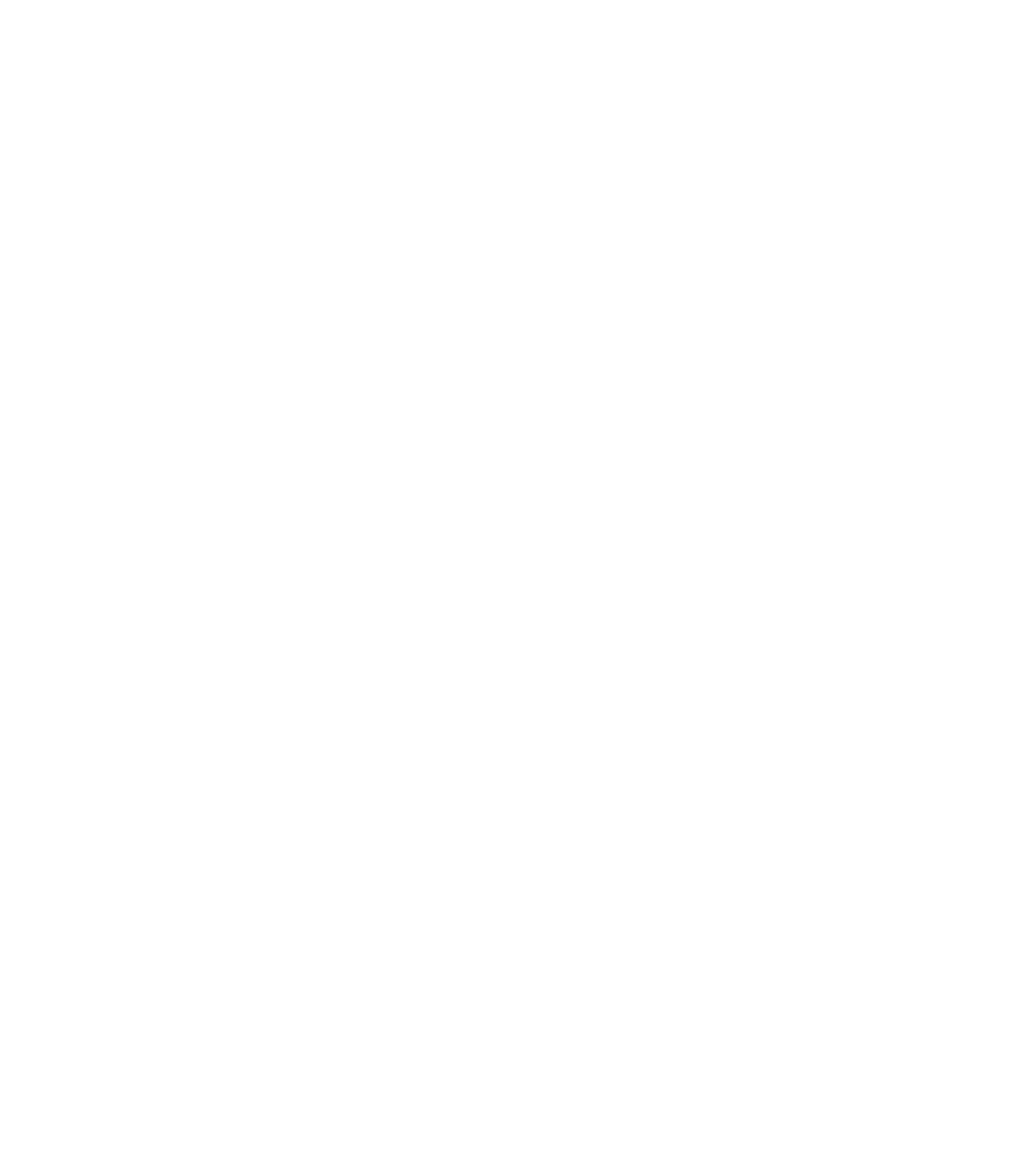
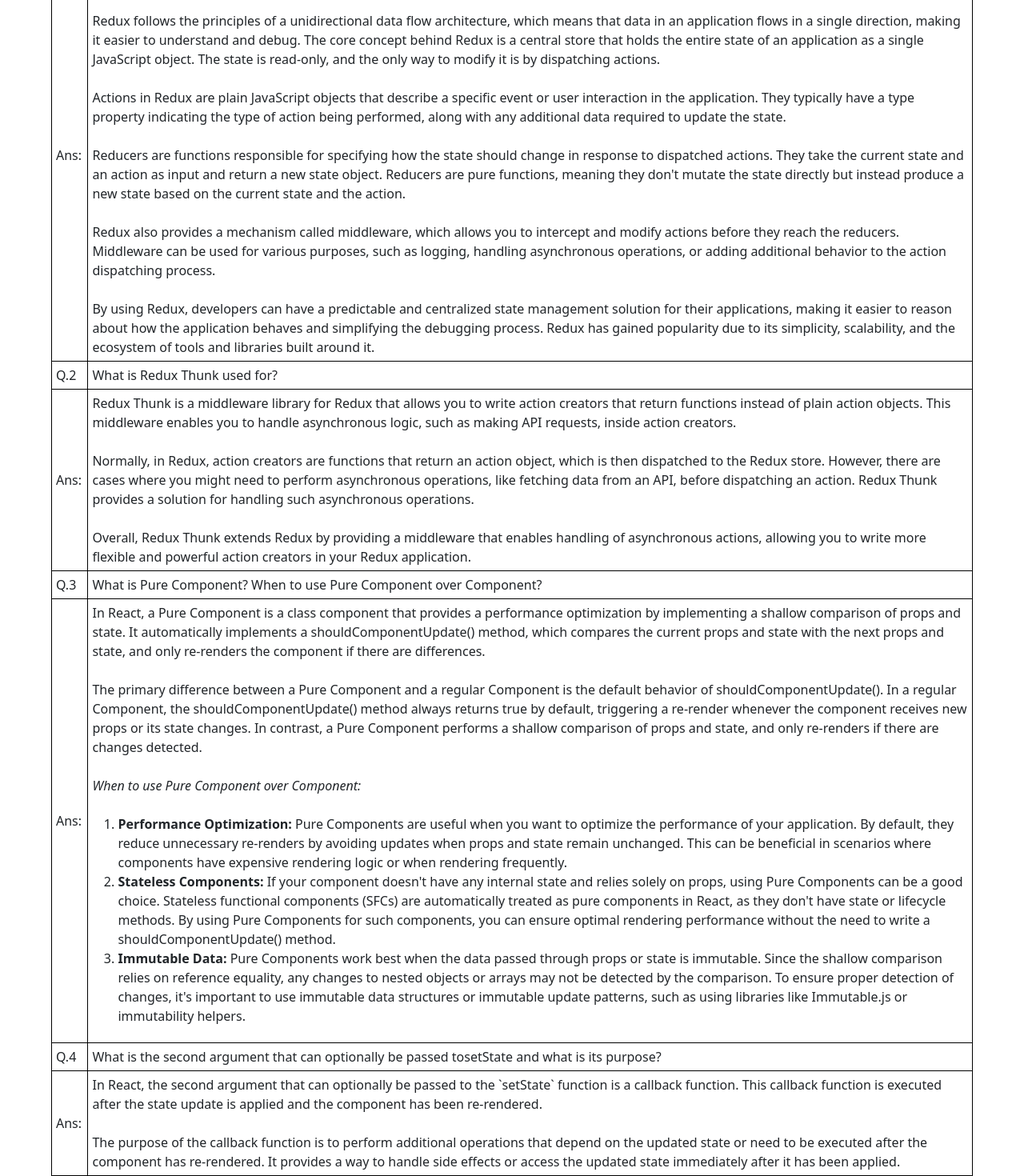
Before and after one commit to hunainchhipa/tops_react_assignment, a React (Create React App) app in the folder react_assignment/: page / in a window 1280 px wide. Shown: the part 9699-11169 px from the top of the page at 80% size. Before the commit the page ends 9671 px from the top, so only its background shows below. Built offline with nearby package versions, Linux system fonts and the light colour scheme.

Commit message:
Assignment Module-7 Completed

```diff
--- a/react_assignment/src/Component/ReactAssignment.jsx
+++ b/react_assignment/src/Component/ReactAssignment.jsx
@@ -66,7 +66,6 @@
           <tr>
             <td>Ans:</td>
             <td>
-              {" "}
               <p>
                 ReactJS and NodeJS are both JavaScript technologies. But the
                 uses of NodeJS and ReactJS are entirely different. NodeJS is a
@@ -83,7 +82,7 @@
                 can fast build complex and scalable web apps. Node is the most
                 popular platform for hosting and running web servers for React
                 apps.
-              </p>{" "}
+              </p>
             </td>
           </tr>
           <tr>
@@ -366,13 +365,13 @@
                 into projects with a single command effortless. <br /> <br />
                 <u>
                   <i>npm install -g create-react-app</i>
-                </u>{" "}
+                </u>
                 <br /> <br />
-                Use the following command to verify the installation. <br />{" "}
+                Use the following command to verify the installation. <br />
                 <br />
                 <u>
                   <i>create-react-app --version</i>
-                </u>{" "}
+                </u>
                 <br /> Here is the output <br />
                 <img
                   src="https://res.cloudinary.com/lwgatsby/f_auto/www/uploads/2023/03/image04-create-react-app-version-ouput-min.png"
@@ -391,30 +390,30 @@
                 new folder is myfirstreactapp. <br /> <br />
                 <u>
                   <i>mkdir myfirstreactapp</i>
-                </u>{" "}
+                </u>
                 <br /> <br /> After that, move inside that folder by running the
                 cd command followed by the folder name. <br /> <br />
                 <u>
                   <i>cd myfirstreactapp</i>
-                </u>{" "}
+                </u>
                 <br /> <br /> Here is the output. <br />
                 <img
                   src="https://res.cloudinary.com/lwgatsby/f_auto/www/uploads/2023/03/image05-mkdir-and-cd-to-React-app-output-min.png"
                   alt=""
-                />{" "}
+                />
                 <br /> <br />
                 Once inside your new folder, run the following command. It
                 installs all the required dependencies and creates a new folder
-                for your React app. For this tutorial, the name is yourfirstapp.{" "}
+                for your React app. For this tutorial, the name is yourfirstapp.
                 <br /> <br />
                 <u>
                   <i>create-react-app yourfirstapp</i>
-                </u>{" "}
+                </u>
                 <br /> <br />
                 <img
                   src="https://res.cloudinary.com/lwgatsby/f_auto/www/uploads/2023/03/image06-launch-create-react-app-and-name-it-min.png"
                   alt=""
-                />{" "}
+                />
                 <br /> If everything is successful, you will see a similar
                 output as below. <br />
                 <img
@@ -429,22 +428,22 @@
                 Move inside the newly created app folder. Again, this tutorial’s
                 app is yourfirstapp. Do this by running the cd yourfirstapp
                 command. Once inside your new React development environment,
-                start your first app by running the following command. <br />{" "}
+                start your first app by running the following command. <br />
                 <br />
                 <u>
                   <i>npm start</i>
-                </u>{" "}
+                </u>
                 <br />
                 <img
                   src="https://res.cloudinary.com/lwgatsby/f_auto/www/uploads/2023/03/image08-npm-start-output-min.png"
                   alt=""
-                />{" "}
+                />
                 <br /> If everything goes well, you will see a new tab with the
                 React logo opened in your default browser. <br />
                 <img
                   src="https://res.cloudinary.com/lwgatsby/f_auto/www/uploads/2023/03/image09-React.js-screen-in-browser-min.png"
                   alt=""
-                />{" "}
+                />
                 <br /> You are ready to start coding in your newly created React
                 development environment.
               </p>
@@ -462,7 +461,7 @@
               {"`npm install -g npm`"} <br /> <br />
               <u>
                 <i>Checking your version of npm and</i>
-              </u>{" "}
+              </u>
               <br /> <br />
               To see if you already have npm installed and check the installed
               version, run the following command: <br /> <br />
@@ -485,11 +484,11 @@
               <img
                 src="https://media.geeksforgeeks.org/wp-content/uploads/20210923161201/packageoutput.png"
                 alt=""
-              />{" "}
+              />
               <br />
               <u>
                 <i>Using command line</i>
-              </u>{" "}
+              </u>
               <br /> <br /> We can easily check the React version by using the
               command mentioned below on our command line. <br /> <br />
               {"`npm view react version`"}
@@ -508,62 +507,62 @@
                     To make changes to components in React.js, you typically
                     follow these steps:
                   </i>
-                </u>{" "}
+                </u>
                 <br /> <br />
                 <ol>
                   <li>
                     <u>
                       <i>Identify the component:</i>
-                    </u>{" "}
+                    </u>
                     Determine which component you want to modify. Components in
                     React.js are typically defined as JavaScript classes or
                     functions.
-                  </li>{" "}
+                  </li>
                   <br />
                   <li>
                     <u>
                       <i>Update component's code:</i>
-                    </u>{" "}
+                    </u>
                     Once you have identified the component, you can modify its
                     code according to your requirements. This may involve
                     changing the component's properties (also known as props),
                     its state, or its rendering logic.
-                  </li>{" "}
+                  </li>
                   <br />
                   <li>
                     <u>
                       <i>Save changes:</i>
-                    </u>{" "}
+                    </u>
                     After making the desired changes in the component's code,
                     save the changes in your code editor.
-                  </li>{" "}
+                  </li>
                   <br />
                   <li>
                     <u>
                       <i>Hot-reloading:</i>
-                    </u>{" "}
+                    </u>
                     In many development environments, such as Create React App
                     or React Native, React.js supports hot-reloading, which
                     means that the changes you make in the component's code will
                     be automatically reflected in the rendered output of your
                     application without needing to manually refresh the page or
                     restart the application.
-                  </li>{" "}
+                  </li>
                   <br />
                   <li>
                     <u>
                       <i>Test and verify:</i>
-                    </u>{" "}
+                    </u>
                     After saving the changes, test and verify the behavior of
                     the component in your application. Ensure that the changes
                     you made have the desired effect and do not introduce any
                     unintended issues or errors.
-                  </li>{" "}
+                  </li>
                   <br />
                   <li>
                     <u>
                       <i>Repeat if needed:</i>
-                    </u>{" "}
+                    </u>
                     If further changes are required, you can go back to step 2
                     and make additional modifications to the component's code as
                     needed.
@@ -730,7 +729,141 @@
           </tr>
           <tr>
             <td>Ans:</td>
-            <td></td>
+            <td>
+              Redux is a popular JavaScript library used for managing the state
+              of an application. It is often used in conjunction with frameworks
+              like React for building user interfaces, although it can be used
+              with other JavaScript frameworks or even in non-UI environments.
+              <br /> <br />
+              Redux follows the principles of a unidirectional data flow
+              architecture, which means that data in an application flows in a
+              single direction, making it easier to understand and debug. The
+              core concept behind Redux is a central store that holds the entire
+              state of an application as a single JavaScript object. The state
+              is read-only, and the only way to modify it is by dispatching
+              actions. <br /> <br />
+              Actions in Redux are plain JavaScript objects that describe a
+              specific event or user interaction in the application. They
+              typically have a type property indicating the type of action being
+              performed, along with any additional data required to update the
+              state. <br /> <br />
+              Reducers are functions responsible for specifying how the state
+              should change in response to dispatched actions. They take the
+              current state and an action as input and return a new state
+              object. Reducers are pure functions, meaning they don't mutate the
+              state directly but instead produce a new state based on the
+              current state and the action. <br /> <br />
+              Redux also provides a mechanism called middleware, which allows
+              you to intercept and modify actions before they reach the
+              reducers. Middleware can be used for various purposes, such as
+              logging, handling asynchronous operations, or adding additional
+              behavior to the action dispatching process. <br /> <br />
+              By using Redux, developers can have a predictable and centralized
+              state management solution for their applications, making it easier
+              to reason about how the application behaves and simplifying the
+              debugging process. Redux has gained popularity due to its
+              simplicity, scalability, and the ecosystem of tools and libraries
+              built around it.
+            </td>
+          </tr>
+          <tr>
+            <td>Q.2</td>
+            <td>What is Redux Thunk used for?</td>
+          </tr>
+          <tr>
+            <td>Ans:</td>
+            <td>
+              Redux Thunk is a middleware library for Redux that allows you to
+              write action creators that return functions instead of plain
+              action objects. This middleware enables you to handle asynchronous
+              logic, such as making API requests, inside action creators. <br />
+              <br />
+              Normally, in Redux, action creators are functions that return an
+              action object, which is then dispatched to the Redux store.
+              However, there are cases where you might need to perform
+              asynchronous operations, like fetching data from an API, before
+              dispatching an action. Redux Thunk provides a solution for
+              handling such asynchronous operations. <br /> <br />
+              Overall, Redux Thunk extends Redux by providing a middleware that
+              enables handling of asynchronous actions, allowing you to write
+              more flexible and powerful action creators in your Redux
+              application.
+            </td>
+          </tr>
+          <tr>
+            <td>Q.3</td>
+            <td>
+              What is Pure Component? When to use Pure Component over Component?
+            </td>
+          </tr>
+          <tr>
+            <td>Ans:</td>
+            <td>
+              In React, a Pure Component is a class component that provides a
+              performance optimization by implementing a shallow comparison of
+              props and state. It automatically implements a
+              shouldComponentUpdate() method, which compares the current props
+              and state with the next props and state, and only re-renders the
+              component if there are differences. <br /> <br /> The primary
+              difference between a Pure Component and a regular Component is the
+              default behavior of shouldComponentUpdate(). In a regular
+              Component, the shouldComponentUpdate() method always returns true
+              by default, triggering a re-render whenever the component receives
+              new props or its state changes. In contrast, a Pure Component
+              performs a shallow comparison of props and state, and only
+              re-renders if there are changes detected. <br /> <br />
+              <i>When to use Pure Component over Component:</i> <br /> <br />
+              <ol>
+                <li>
+                  <b>Performance Optimization:</b> Pure Components are useful
+                  when you want to optimize the performance of your application.
+                  By default, they reduce unnecessary re-renders by avoiding
+                  updates when props and state remain unchanged. This can be
+                  beneficial in scenarios where components have expensive
+                  rendering logic or when rendering frequently.
+                </li>
+                <li>
+                  <b>Stateless Components:</b> If your component doesn't have
+                  any internal state and relies solely on props, using Pure
+                  Components can be a good choice. Stateless functional
+                  components (SFCs) are automatically treated as pure components
+                  in React, as they don't have state or lifecycle methods. By
+                  using Pure Components for such components, you can ensure
+                  optimal rendering performance without the need to write a
+                  shouldComponentUpdate() method.
+                </li>
+                <li>
+                  <b>Immutable Data:</b> Pure Components work best when the data
+                  passed through props or state is immutable. Since the shallow
+                  comparison relies on reference equality, any changes to nested
+                  objects or arrays may not be detected by the comparison. To
+                  ensure proper detection of changes, it's important to use
+                  immutable data structures or immutable update patterns, such
+                  as using libraries like Immutable.js or immutability helpers.
+                </li>
+              </ol>
+            </td>
+          </tr>
+          <tr>
+            <td>Q.4</td>
+            <td>
+              What is the second argument that can optionally be passed
+              tosetState and what is its purpose?
+            </td>
+          </tr>
+          <tr>
+            <td>Ans:</td>
+            <td>
+              In React, the second argument that can optionally be passed to the
+              `setState` function is a callback function. This callback function
+              is executed after the state update is applied and the component
+              has been re-rendered. <br /> <br />
+              The purpose of the callback function is to perform additional
+              operations that depend on the updated state or need to be executed
+              after the component has re-rendered. It provides a way to handle
+              side effects or access the updated state immediately after it has
+              been applied.
+            </td>
           </tr>
         </tbody>
       </table>
--- a/react_assignment/src/Component/Route.jsx
+++ b/react_assignment/src/Component/Route.jsx
@@ -1,6 +1,6 @@
 import React from "react";
 import { BrowserRouter as Router, Routes, Route } from "react-router-dom";
-import Inc_Dec from "./Inc_Dec";
+import IncDec from "./Inc_Dec";
 import Table from "./ReactAssignment";
 import List from "./List";
 
@@ -10,7 +10,7 @@
       <Router>
         <Routes>
           <Route path="/" element={<Table />}></Route>
-          <Route path="/inc_dec" element={<Inc_Dec />}></Route>
+          <Route path="/inc_dec" element={<IncDec />}></Route>
           <Route path="/list" element={<List />}></Route>
         </Routes>
       </Router>
```
